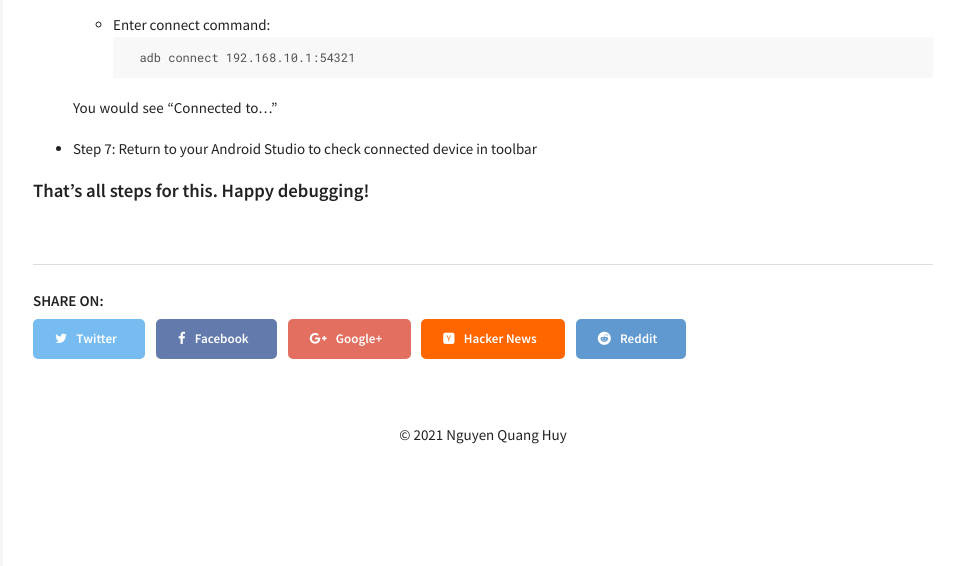
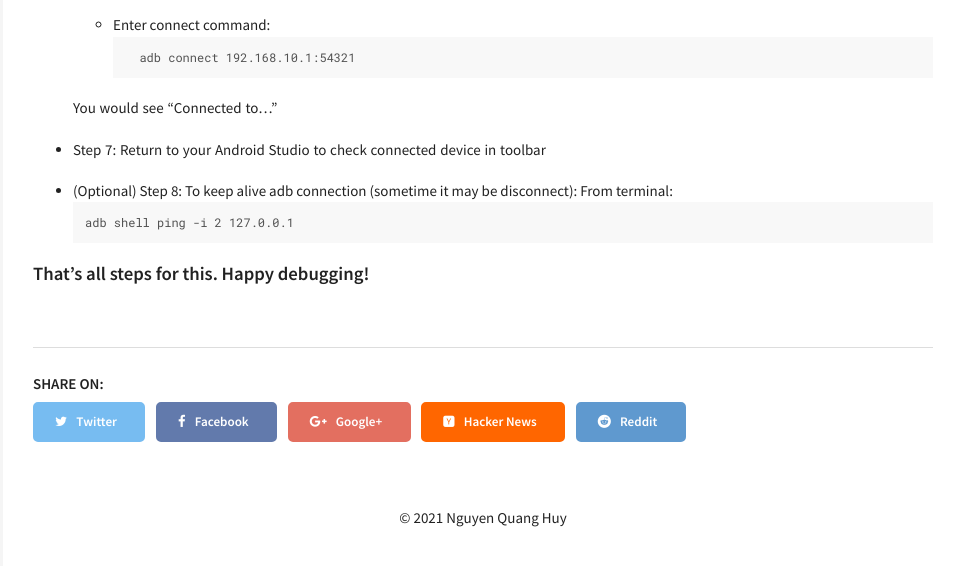
Before and after one commit to huynguyennovem/huynguyennovem.github.io, a Jekyll site: the page built from _posts/2020-07-30-android11-enable-wireless-debugging.md, in a window 1280 px wide, cut to the strip 2761-3327 px from the top of the page. Shown: the whole strip, without its empty margins (317-1280 px from the left). Built offline with Jekyll 4.4.1, drawn with Linux system fonts in a browser that asks for light colours; comment, search, counter and statistics services are not loaded.

Commit message:
Update 2020-07-30-android11-enable-wireless-debugging.md

````diff
--- a/_posts/2020-07-30-android11-enable-wireless-debugging.md
+++ b/_posts/2020-07-30-android11-enable-wireless-debugging.md
@@ -64,5 +64,10 @@ Debugging is simpler with wireless debugging over ADB with Android 11 devices. F
 
 - Step 7: Return to your Android Studio to check connected device in toolbar
 
+- (Optional) Step 8: To keep alive adb connection (sometime it may be disconnect):
+From terminal:
+```
+adb shell ping -i 2 127.0.0.1
+```
 
 #### That's all steps for this. Happy debugging!
````
